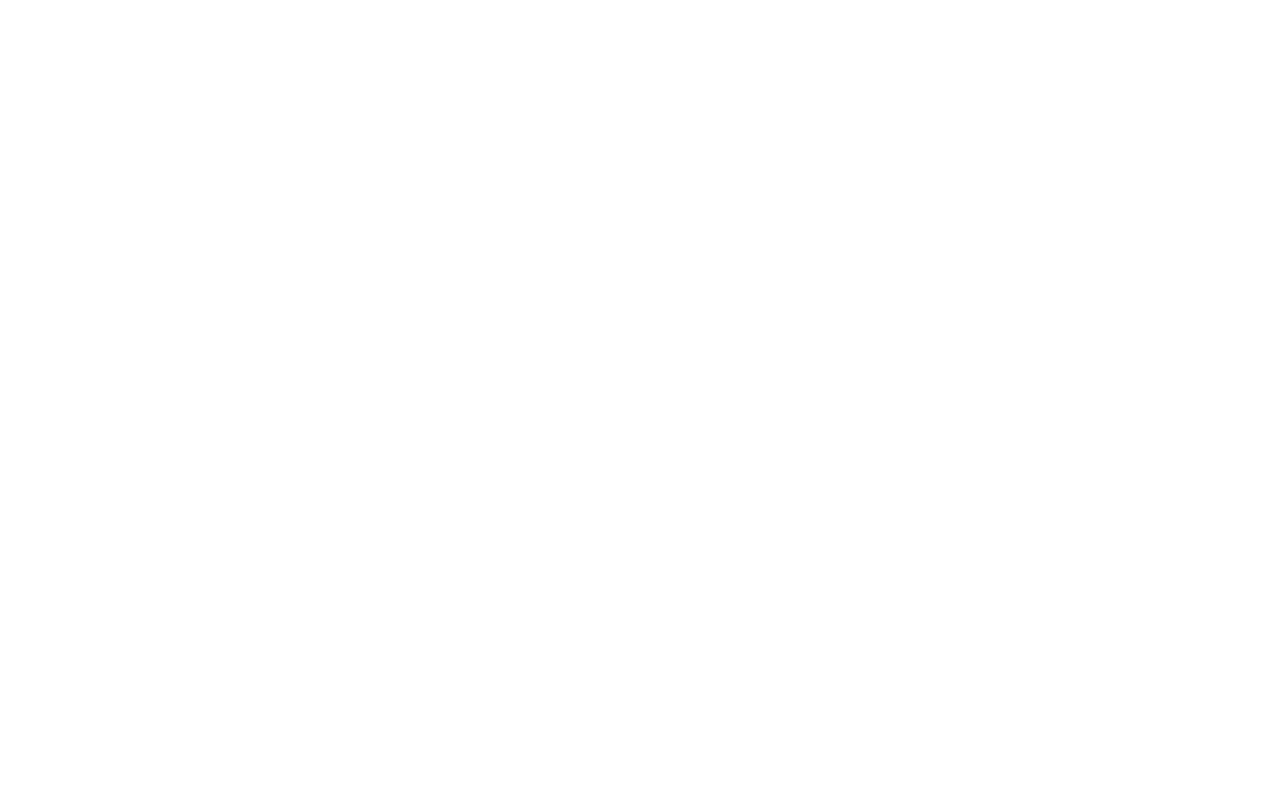
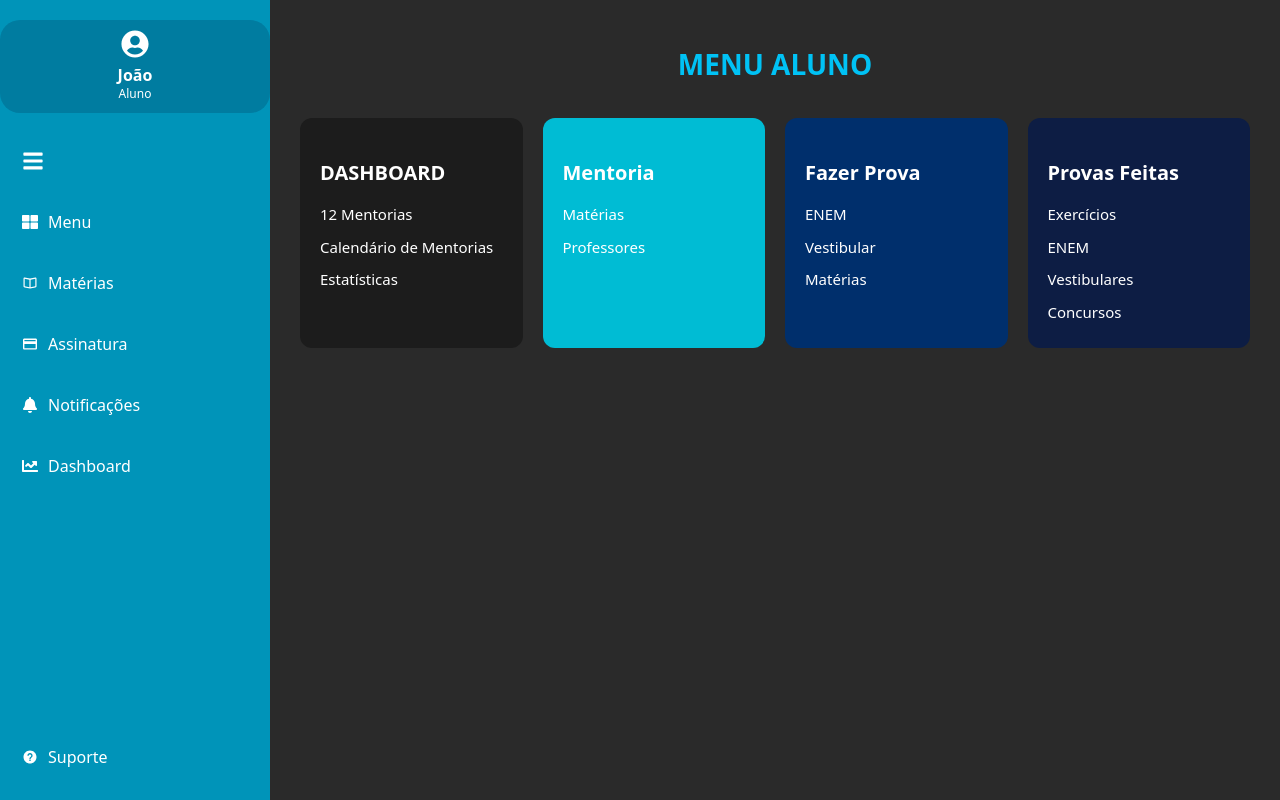
Before and after one commit to thalesmanoel/tg-classmate, a React (Vite) app in the folder FrontEnd/: page /menu in a window 1280 px wide. Before the commit this address had no page. Built offline with nearby package versions, Linux system fonts and the light colour scheme.

Commit message:
Construcao da interface do menu, inicial

```diff
--- a/FrontEnd/package.json
+++ b/FrontEnd/package.json
@@ -12,6 +12,7 @@
   "dependencies": {
     "react": "^19.0.0",
     "react-dom": "^19.0.0",
+    "react-icons": "^5.5.0",
     "react-router-dom": "^7.5.2",
     "styled-components": "^6.1.17"
   },
--- /dev/null
+++ b/FrontEnd/src/components/Menu/MenuAluno.jsx
@@ -0,0 +1,199 @@
+import { useState } from 'react';
+import styled from 'styled-components';
+import { FaUserCircle, FaBell, FaChartLine, FaBars, FaThLarge } from 'react-icons/fa';
+import { IoMdBook, IoMdCard, IoMdHelpCircle } from 'react-icons/io';
+
+const Container = styled.div`
+  display: flex;
+  height: 100vh;
+  width: 100vw;
+  background-color: #222;
+  color: white;
+  overflow: hidden;
+`;
+
+const Sidebar = styled.div`
+  background-color: #0094b9;
+  width: ${props => (props.open ? '250px' : '80px')};
+  padding: 20px 10px;
+  display: flex;
+  flex-direction: column;
+  justify-content: space-between;
+  transition: width 0.3s ease;
+`;
+
+const SidebarTop = styled.div`
+  display: flex;
+  flex-direction: column;
+  align-items: center;
+  gap: 15px;
+`;
+
+const UserInfo = styled.div`
+  display: flex;
+  flex-direction: column;
+  align-items: center;
+  background-color: #007ca0;
+  border-radius: 20px;
+  padding: 10px;
+  width: 100%;
+
+  h3 {
+    font-size: 16px;
+    margin: 5px 0 0 0;
+  }
+
+  span {
+    font-size: 12px;
+    margin-top: -2px;
+  }
+`;
+
+const MenuButton = styled.button`
+  background: none;
+  border: none;
+  color: white;
+  display: flex;
+  align-items: center;
+  justify-content: ${props => (props.open ? 'flex-start' : 'center')};
+  font-size: 16px;
+  gap: 10px;
+  padding: 12px;
+  width: 100%;
+  text-align: left;
+  cursor: pointer;
+  border-radius: 10px;
+
+  &:hover {
+    background-color: #007b9e;
+  }
+
+  &:focus {
+    outline: none;
+  }
+
+  &:focus-visible {
+    outline: 2px solid #00c2f5;
+  }
+
+  span {
+    display: ${props => (props.open ? 'inline' : 'none')};
+  }
+`;
+
+
+const ToggleButton = styled(MenuButton)`
+  margin-top: 10px;
+  font-size: 22px;
+`;
+
+const MainContent = styled.div`
+  flex: 1;
+  padding: 30px;
+  display: flex;
+  flex-direction: column;
+  gap: 20px;
+  background-color: #2a2a2a;
+  overflow-y: auto;
+`;
+
+const Title = styled.h1`
+  color: #00c2f5;
+  font-size: 28px;
+  text-align: center;
+`;
+
+const Grid = styled.div`
+  display: grid;
+  grid-template-columns: repeat(auto-fit, minmax(220px, 1fr));
+  gap: 20px;
+`;
+
+const Card = styled.div`
+  background-color: ${props => props.bg || '#004'};
+  padding: 20px;
+  border-radius: 12px;
+  display: flex;
+  flex-direction: column;
+`;
+
+const CardTitle = styled.h3`
+  font-size: 20px;
+  margin-bottom: 10px;
+  font-weight: bold;
+`;
+
+const CardItem = styled.p`
+  margin: 5px 0;
+  font-size: 15px;
+`;
+
+const MenuAluno = () => {
+  const [sidebarOpen, setSidebarOpen] = useState(true);
+
+  const toggleSidebar = () => {
+    setSidebarOpen(prev => !prev);
+  };
+
+  return (
+    <Container>
+      <Sidebar open={sidebarOpen}>
+        <SidebarTop>
+          <UserInfo>
+            <FaUserCircle size={28} />
+            <h3>João</h3>
+            <span>Aluno</span>
+          </UserInfo>
+
+          <ToggleButton onClick={toggleSidebar} open={sidebarOpen}>
+            <FaBars />
+          </ToggleButton>
+
+          <MenuButton open={sidebarOpen}><FaThLarge /><span>Menu</span></MenuButton>
+          <MenuButton open={sidebarOpen}><IoMdBook /><span>Matérias</span></MenuButton>
+          <MenuButton open={sidebarOpen}><IoMdCard /><span>Assinatura</span></MenuButton>
+          <MenuButton open={sidebarOpen}><FaBell /><span>Notificações</span></MenuButton>
+          <MenuButton open={sidebarOpen}><FaChartLine /><span>Dashboard</span></MenuButton>
+        </SidebarTop>
+
+        <MenuButton open={sidebarOpen}><IoMdHelpCircle /><span>Suporte</span></MenuButton>
+      </Sidebar>
+
+      <MainContent>
+        <Title>MENU ALUNO</Title>
+
+        <Grid>
+          <Card bg="#1c1c1c">
+            <CardTitle>DASHBOARD</CardTitle>
+            <CardItem>12 Mentorias</CardItem>
+            <CardItem>Calendário de Mentorias</CardItem>
+            <CardItem>Estatísticas</CardItem>
+          </Card>
+
+          <Card bg="#00bcd4">
+            <CardTitle>Mentoria</CardTitle>
+            <CardItem>Matérias</CardItem>
+            <CardItem>Professores</CardItem>
+          </Card>
+
+          <Card bg="#002f6c">
+            <CardTitle>Fazer Prova</CardTitle>
+            <CardItem>ENEM</CardItem>
+            <CardItem>Vestibular</CardItem>
+            <CardItem>Matérias</CardItem>
+          </Card>
+
+          <Card bg="#0d1d44">
+            <CardTitle>Provas Feitas</CardTitle>
+            <CardItem>Exercícios</CardItem>
+            <CardItem>ENEM</CardItem>
+            <CardItem>Vestibulares</CardItem>
+            <CardItem>Concursos</CardItem>
+          </Card>
+        </Grid>
+      </MainContent>
+    </Container>
+  );
+};
+
+export default MenuAluno;
--- a/FrontEnd/src/main.jsx
+++ b/FrontEnd/src/main.jsx
@@ -6,6 +6,7 @@
 import Login from './routes/Login.jsx'
 import CadastroComponent from './routes/Cadastro.jsx'
 import Dashboard from './routes/Dashboard.jsx'
+import MenuAluno from './components/Menu/MenuAluno.jsx'
 
 const GlobalStyle = createGlobalStyle`
   :root {
@@ -88,6 +89,7 @@
         <Route path='/login' element={<Login />}/>
         <Route path='/cadastro' element={<CadastroComponent />}/>
         <Route path='/dashboard' element={<Dashboard />}/>
+        <Route path='/menu' element={<MenuAluno />}/>
       </Routes>
     </BrowserRouter>
   </StrictMode>,
```
Also changed, not shown: 1 other file (tests, documents, lock files or other folders).
